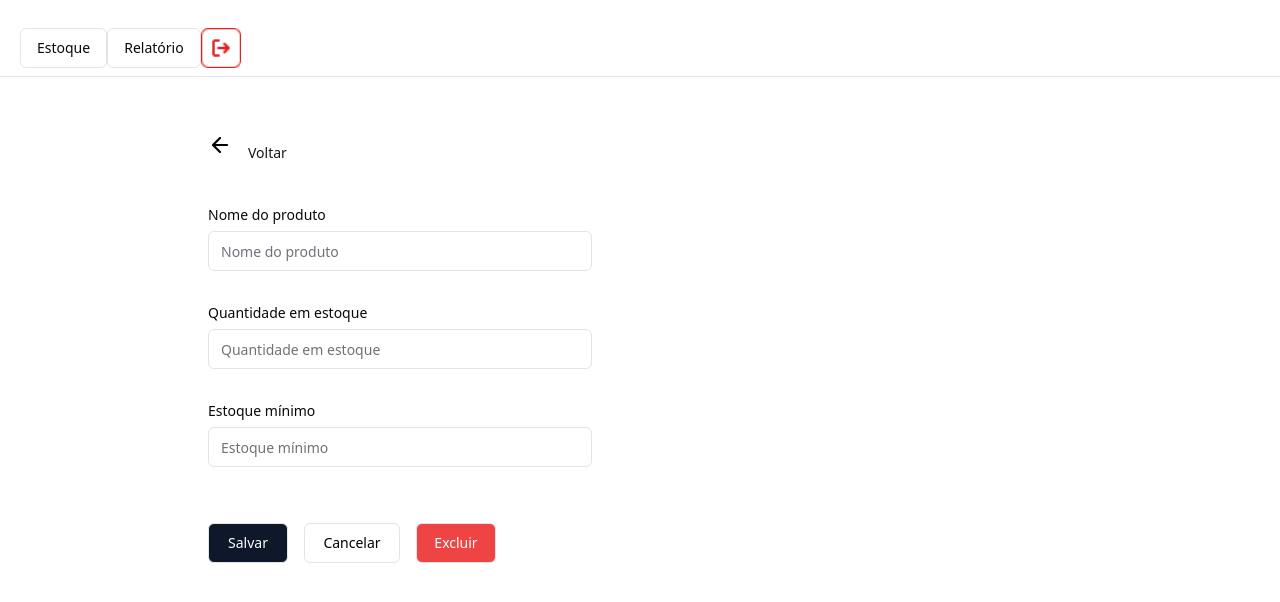
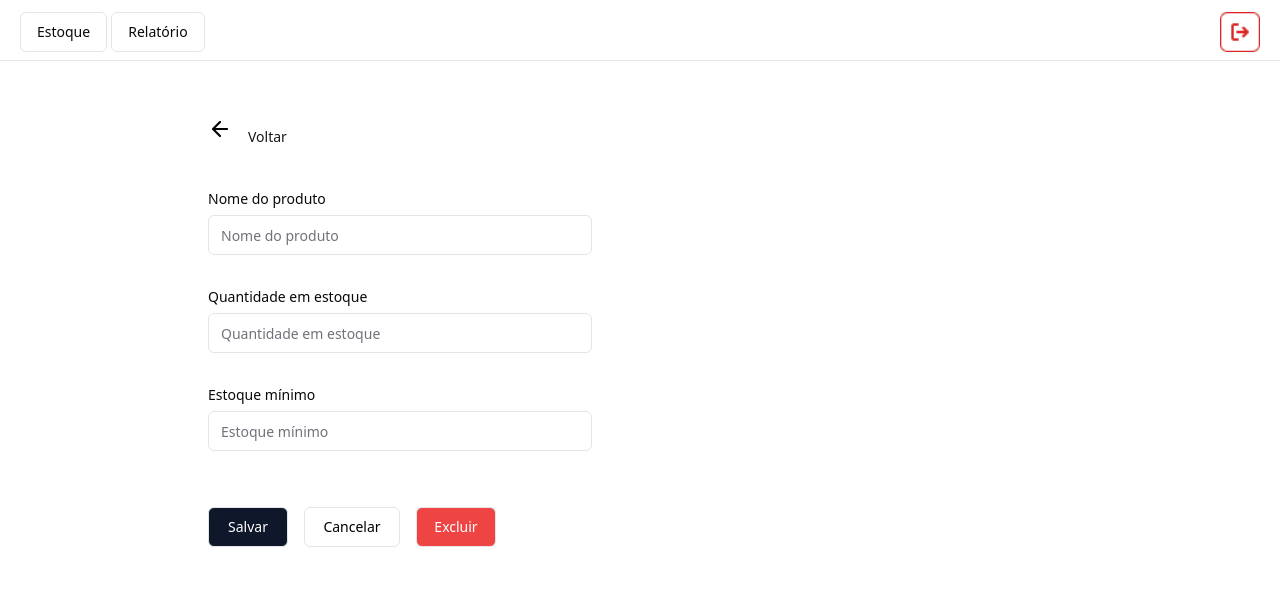
Before and after one commit to SatherBosco/univesp-inventory-control, a React (Vite) app: page / in a window 1280 px wide. Shown: the top 602 px of the page. Built offline with nearby package versions, Linux system fonts and the light colour scheme.

Commit message:
ajustado botao na canto lateral direito

```diff
--- a/src/Page/Editar/editar.tsx
+++ b/src/Page/Editar/editar.tsx
@@ -7,15 +7,15 @@ import LogoutIMG from "@/assets/logout.png"
 
 export function Editar() {
     return (
-      <div className="mt-5">
+      <div className="mt-1">
         <div className="flex flex-row px-5 py-2">
-       <div className="flex flex-row">
-         <Button variant="outline">Estoque</Button>
-         <Button variant="outline">Relatório</Button>
-       </div>
-       <div className="flex flex-row ">
-         <img className="w-10 h-10" src={LogoutIMG} alt="ImagemLogout"/>
-       </div>
+          <div className="flex flex-row gap-1">
+            <Button variant="outline">Estoque</Button>
+            <Button variant="outline">Relatório</Button>
+          </div>
+          <div className="ml-auto ">
+            <img className="w-10 h-10" src={LogoutIMG} alt="ImagemLogout"/>
+          </div>
 
        </div>
        <Separator/>
```
